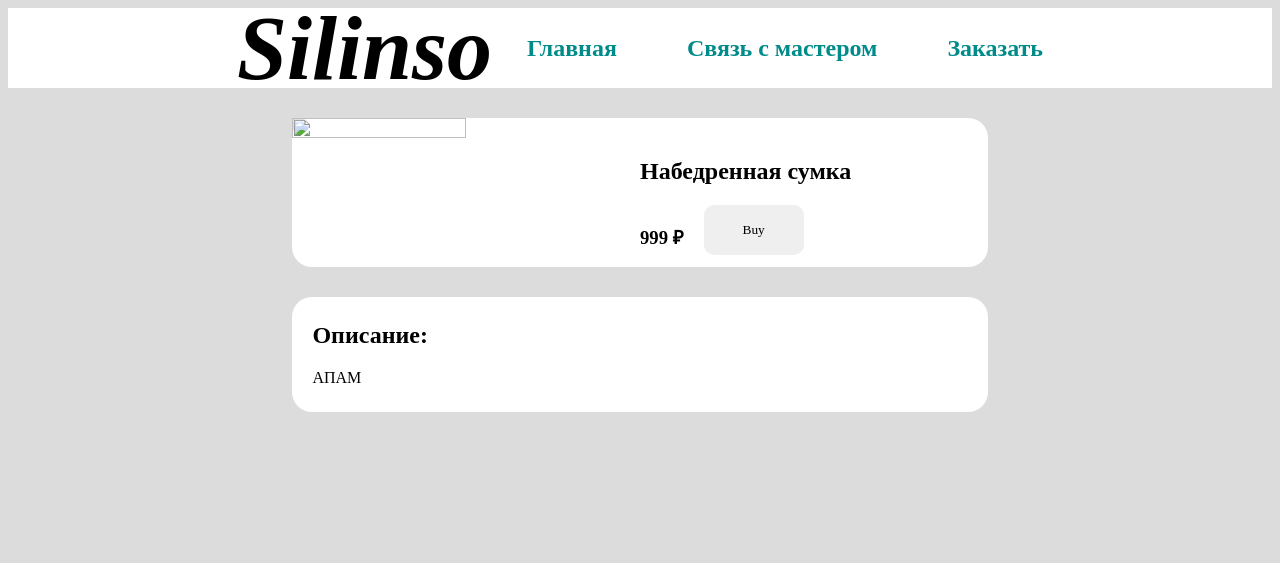
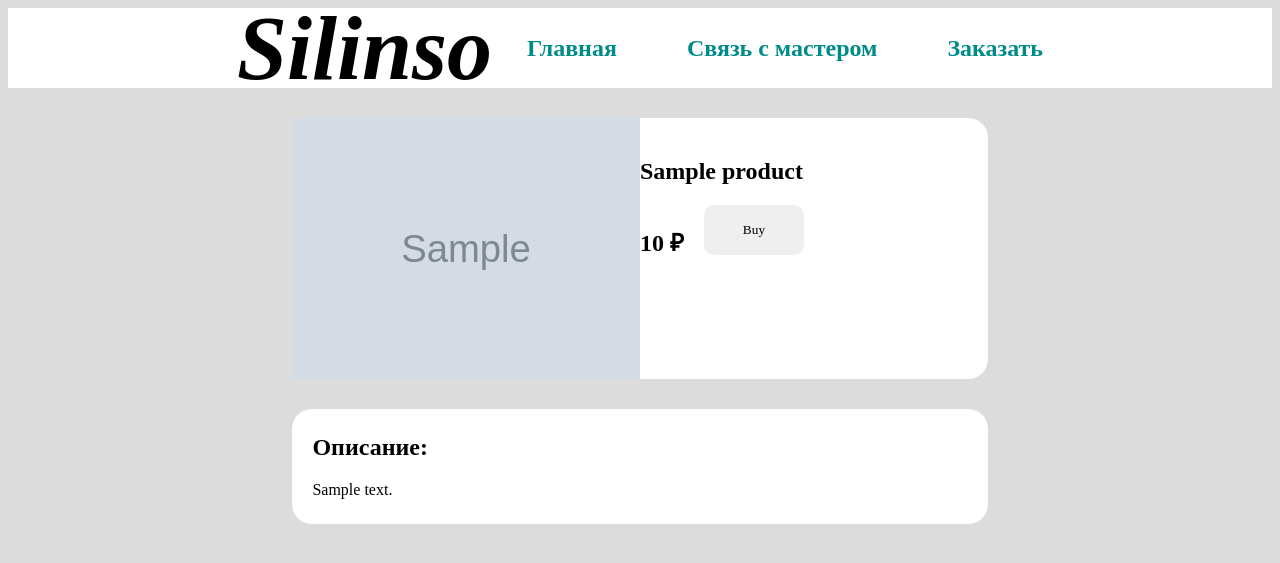
Before and after one commit to SerDizz/internetshop, a Django app: template internetshop/shop/templates/product.html in a window 1280 px wide. Shown: the top 563 px of the page. Run offline with Django 5.2, Linux system fonts and the light colour scheme; the template is opened without the code that fills it: values that come from a table or form of the project are taken from there, others are empty; tables that the repository leaves empty hold one stand-in row (values such as "Sample post"); grey boxes marked "Sample" are stand-in pictures.

Commit message:
Закончил с информационными окнами товаров

```diff
--- a/internetshop/shop/static/style.css
+++ b/internetshop/shop/static/style.css
@@ -122,6 +122,7 @@ button {
 }
 .productTitle * {
     font-style: normal;
+
 }
 .productDescription {
     border-radius: 20px;
--- a/internetshop/shop/templates/index.html
+++ b/internetshop/shop/templates/index.html
@@ -50,7 +50,10 @@
 
     <div class="price">
         <h3>{{ product.price }} ₽</h3>
-        <button>Информация</button>
+        <a href="/product/{{ product.id }}">
+            <button>Информация</button>
+        </a>
+
     </div>
 
 </div>
--- a/internetshop/shop/templates/product.html
+++ b/internetshop/shop/templates/product.html
@@ -15,15 +15,16 @@
 </div>
 
 <div class="ProductDetails">
-       <img class="ProductDetails_img" src="https://avatars.mds.yandex.net/i?id=06b3c4667c95082e6e16ebbe0a3605723bf5109f-12497202-images-thumbs&n=13"/>
+       <img class="ProductDetails_img" src="{{ product.image_url }}"/>
+
 
 
     <div class="productTitle">
-        <h2>Набедренная сумка</h2>
+        <h2>{{ product.name }}</h2>
 
         <div class="productprice">
             <div class="huny">
-                <h3>999 ₽</h3>
+                <h2>{{ product.price }} ₽</h2>
             </div>
 
             <button>Buy</button>
@@ -36,6 +37,6 @@
 
 <div class="productDescription">
     <h2>Описание:</h2>
-    <p>АПАМ</p>
+    <p>{{ product.description }}</p>
 
 </div>
--- a/internetshop/shop/views.py
+++ b/internetshop/shop/views.py
@@ -13,6 +13,8 @@ def home(request):
     })
 
 def view_product(request, id):
-    product = Product.odjects.filter(id=id).first()
+    product = Product.objects.filter(id=id).first()
     print(product)
-    return render(request, "product.html")
+    return render(request, "product.html", {
+        'product': product
+    })
```
